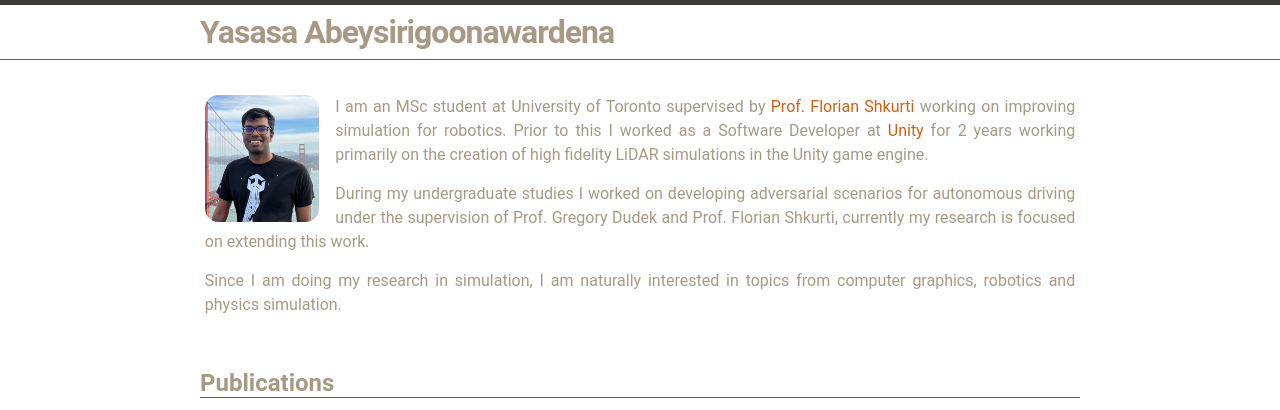
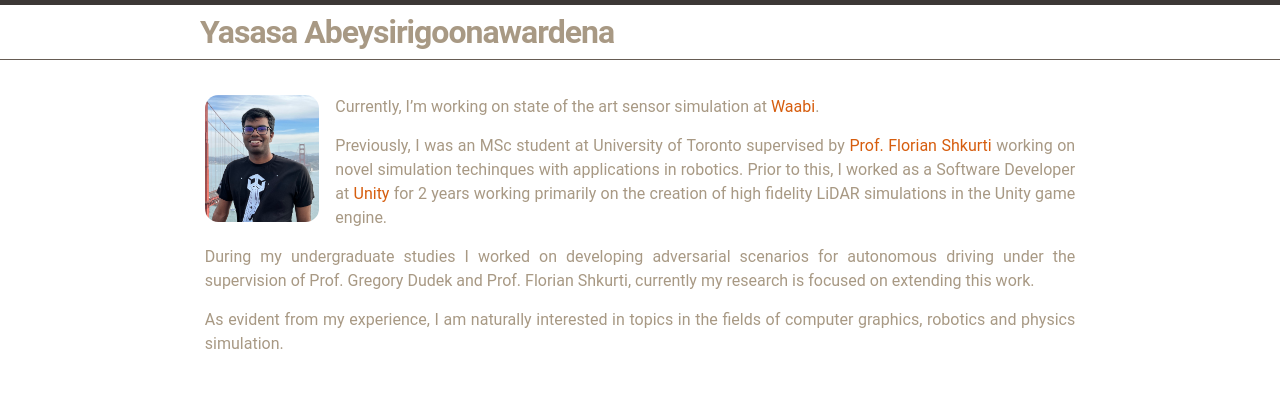
Before and after one commit to yasasa/yasasa.github.io, a Jekyll site: the page built from _pages/index.markdown, in a window 1280 px wide, cut to the strip 0-410 px from the top of the page. Built offline with Jekyll 4.4.1, drawn with Linux system fonts in a browser that asks for light colours.

Commit message:
Update index.markdown

```diff
--- a/_pages/index.markdown
+++ b/_pages/index.markdown
@@ -7,14 +7,14 @@ image: assets/headshot.jpeg
 permalink: /
 #title: Yasasa Abeysirigoonawardena
 ---
+Currently, I'm working on state of the art sensor simulation at [Waabi](https://waabi.ai/).
 
-I am an MSc student at University of Toronto supervised by [Prof. Florian Shkurti](http://www.cs.toronto.edu/~florian/)
-working on improving simulation for robotics. Prior to this I worked as a Software Developer at [Unity](https://unity.com/)
+Previously, I was an MSc student at University of Toronto supervised by [Prof. Florian Shkurti](http://www.cs.toronto.edu/~florian/)
+working on novel simulation techinques with applications in robotics. Prior to this, I worked as a Software Developer at [Unity](https://unity.com/)
 for 2 years working primarily on the creation of high fidelity LiDAR simulations in the Unity game engine.
 
 During my undergraduate studies I worked on
 developing adversarial scenarios for autonomous driving under the supervision of Prof. Gregory Dudek and
 Prof. Florian Shkurti, currently my research is focused on extending this work.
 
-Since I am doing my research in simulation, I am naturally interested in topics from
-computer graphics, robotics and physics simulation.
+As evident from my experience, I am naturally interested in topics in the fields of computer graphics, robotics and physics simulation.
```
